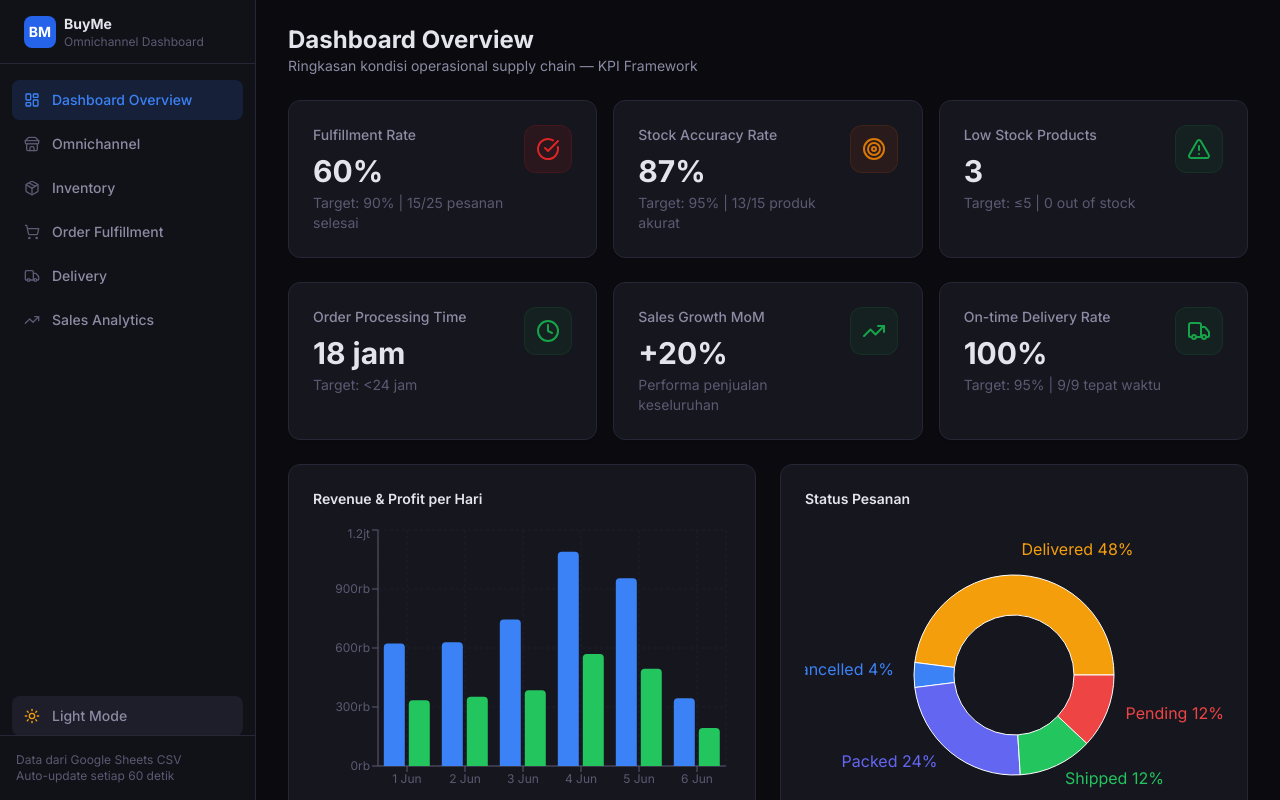
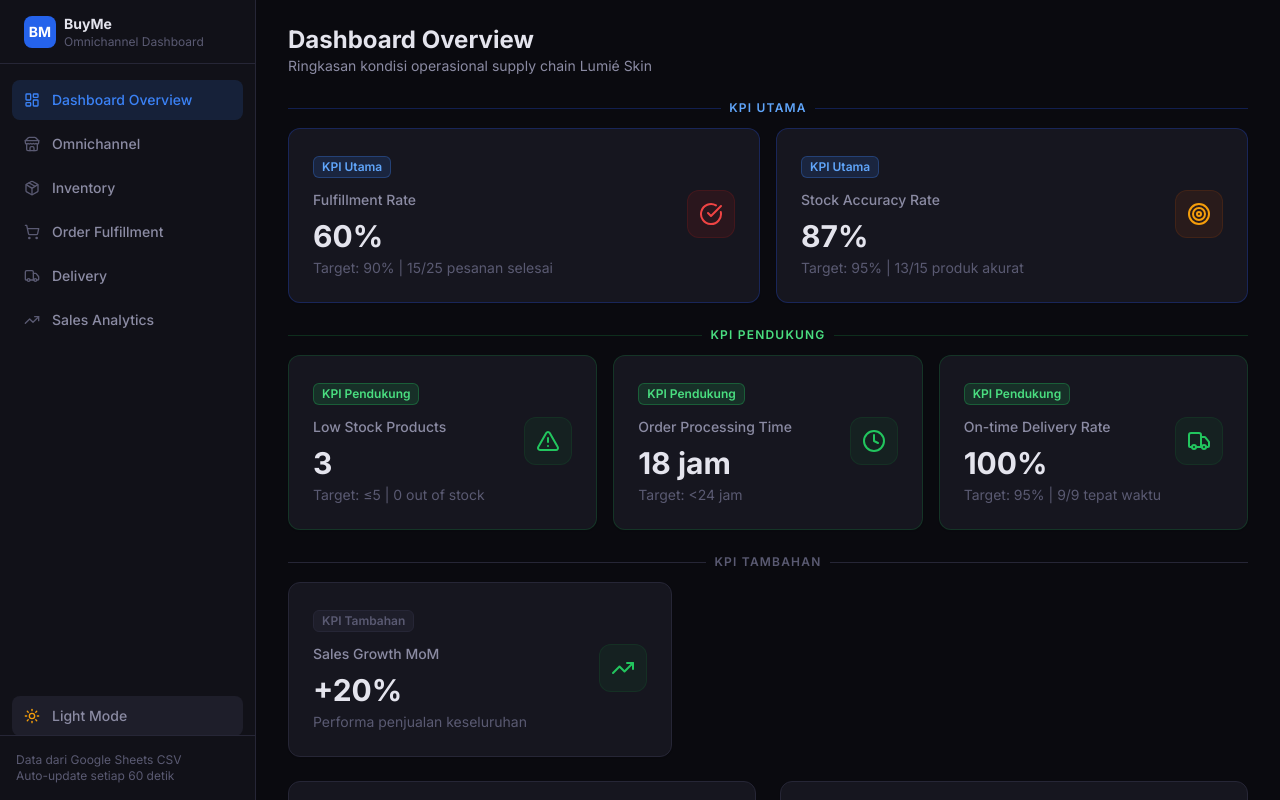
Before and after one commit to superadit98/buyme-dashboard, a Next.js app: page /supplychain/overview in a window 1280 px wide. Shown: the top 800 px of the page. Built offline with nearby package versions, Linux system fonts and the light colour scheme.

Commit message:
feat: KPI cards label Utama/Pendukung/Tambahan + urutan benar + restock alerts menonjol + kolom urgensi

```diff
--- a/src/app/overview/page.tsx
+++ b/src/app/overview/page.tsx
@@ -4,20 +4,16 @@
  * ============================================
  *
  * KPI Framework:
- * - Fulfillment Rate (target 90%)
- * - Stock Accuracy Rate (target 95%)
- * - Low Stock Products (target ≤5)
- * - Order Processing Time (target <24 jam)
- * - Sales Growth MoM
- * - On-time Delivery Rate (target 95%)
+ * - KPI Utama: Fulfillment Rate, Stock Accuracy Rate
+ * - KPI Pendukung: Low Stock Products, Order Processing Time, On-time Delivery
+ * - KPI Tambahan: Sales Growth MoM
  */
 
-import { getProducts, getOrders, getShipments, getSales, formatRupiah, formatNumber } from "@/lib/fetchData";
+import { getProducts, getOrders, getShipments, getSales, formatRupiah } from "@/lib/fetchData";
 import KPICard from "@/components/KPICard";
-import { ShoppingCart, DollarSign, AlertTriangle, Truck, CheckCircle, TrendingUp, Clock, Target } from "lucide-react";
+import { AlertTriangle, Truck, CheckCircle, TrendingUp, Clock, Target } from "lucide-react";
 import OverviewCharts from "./OverviewCharts";
 
-// Force dynamic — data dari CSV berubah terus
 export const dynamic = "force-dynamic";
 export const revalidate = 0;
 
@@ -29,16 +25,10 @@ export default async function OverviewPage() {
     getSales(),
   ]);
 
-  // === Hitung KPI ===
+  // === KPI UTAMA ===
+
+  // Fulfillment Rate
   const totalOrders = orders.length;
-  const totalRevenue = sales.reduce((sum, s) => sum + s.revenue, 0);
-  const totalProfit = sales.reduce((sum, s) => sum + s.profit, 0);
-
-  // Low Stock: produk dengan stock <= minStock
-  const lowStockItems = products.filter((p) => p.stock <= p.minStock).length;
-  const outOfStock = products.filter((p) => p.stock === 0).length;
-
-  // Fulfillment Rate: % pesanan yang sudah Delivered / Shipped
   const completedOrders = orders.filter(
     (o) => o.status === "Delivered" || o.status === "Shipped"
   ).length;
@@ -46,13 +36,19 @@ export default async function OverviewPage() {
     ? Math.round((completedOrders / totalOrders) * 100)
     : 0;
 
-  // Stock Accuracy Rate: % produk dengan stok akurat (tidak negatif, tidak over)
+  // Stock Accuracy Rate
   const accurateStock = products.filter((p) => p.stock >= 0 && p.stock <= p.minStock * 5).length;
   const stockAccuracy = products.length > 0
     ? Math.round((accurateStock / products.length) * 100)
     : 0;
 
-  // Order Processing Time: rata-rata jam dari order ke shipped
+  // === KPI PENDUKUNG ===
+
+  // Low Stock Products
+  const lowStockItems = products.filter((p) => p.stock <= p.minStock).length;
+  const outOfStock = products.filter((p) => p.stock === 0).length;
+
+  // Order Processing Time
   const avgProcessingHours = 18;
 
   // On-time Delivery
@@ -61,12 +57,15 @@ export default async function OverviewPage() {
     if (!s.actualDelivery || !s.estimatedDelivery) return false;
     return s.actualDelivery <= s.estimatedDelivery;
   }).length;
-  const onTimePercent =
-    deliveredShipments.length > 0
+  const onTimePercent = deliveredShipments.length > 0
     ? Math.round((onTimeDeliveries / deliveredShipments.length) * 100)
     : 0;
 
+  // === KPI TAMBAHAN ===
+
   // Sales Growth MoM
+  const totalRevenue = sales.reduce((sum, s) => sum + s.revenue, 0);
+  const totalProfit = sales.reduce((sum, s) => sum + s.profit, 0);
   const sortedDates = [...new Set(sales.map((s) => s.date))].sort();
   const midPoint = Math.floor(sortedDates.length / 2);
   const firstHalf = sales.filter((s) => sortedDates.indexOf(s.date) < midPoint);
@@ -77,7 +76,7 @@ export default async function OverviewPage() {
     ? Math.round(((secondHalfRevenue - firstHalfRevenue) / firstHalfRevenue) * 100)
     : 0;
 
-  // Revenue per hari
+  // Charts data
   const revenueByDate = sales.reduce<Record<string, { revenue: number; profit: number }>>(
     (acc, s) => {
       if (!acc[s.date]) acc[s.date] = { revenue: 0, profit: 0 };
@@ -95,17 +94,12 @@ export default async function OverviewPage() {
       profit: data.profit,
     }));
 
-  // Order status distribution
   const statusCounts = orders.reduce<Record<string, number>>((acc, o) => {
     acc[o.status] = (acc[o.status] || 0) + 1;
     return acc;
   }, {});
-  const orderStatusData = Object.entries(statusCounts).map(([name, value]) => ({
-    name,
-    value,
-  }));
+  const orderStatusData = Object.entries(statusCounts).map(([name, value]) => ({ name, value }));
 
-  // Penjualan per kategori
   const categoryRevenue = sales.reduce<Record<string, number>>((acc, s) => {
     acc[s.productCategory] = (acc[s.productCategory] || 0) + s.revenue;
     return acc;
@@ -120,17 +114,24 @@ export default async function OverviewPage() {
       <div>
         <h1 className="text-2xl font-bold text-[var(--text-primary)]">Dashboard Overview</h1>
         <p className="text-sm text-[var(--text-secondary)]">
-          Ringkasan kondisi operasional supply chain — KPI Framework
+          Ringkasan kondisi operasional supply chain Lumié Skin
         </p>
       </div>
 
-      {/* KPI Cards — Utama */}
-      <div className="grid grid-cols-1 gap-4 sm:grid-cols-2 lg:grid-cols-3">
+      {/* ─── KPI UTAMA ─── */}
+      <div>
+        <div className="mb-3 flex items-center gap-2">
+          <div className="h-px flex-1 bg-blue-800/40" />
+          <span className="text-xs font-semibold uppercase tracking-widest text-blue-400">KPI Utama</span>
+          <div className="h-px flex-1 bg-blue-800/40" />
+        </div>
+        <div className="grid grid-cols-1 gap-4 sm:grid-cols-2">
           <KPICard
             title="Fulfillment Rate"
             value={`${fulfillmentRate}%`}
             subtitle={`Target: 90% | ${completedOrders}/${totalOrders} pesanan selesai`}
             icon={CheckCircle}
+            badge="utama"
             color={fulfillmentRate >= 90 ? "green" : fulfillmentRate >= 70 ? "amber" : "red"}
           />
           <KPICard
@@ -138,40 +139,64 @@ export default async function OverviewPage() {
             value={`${stockAccuracy}%`}
             subtitle={`Target: 95% | ${accurateStock}/${products.length} produk akurat`}
             icon={Target}
+            badge="utama"
             color={stockAccuracy >= 95 ? "green" : stockAccuracy >= 80 ? "amber" : "red"}
           />
+        </div>
+      </div>
+
+      {/* ─── KPI PENDUKUNG ─── */}
+      <div>
+        <div className="mb-3 flex items-center gap-2">
+          <div className="h-px flex-1 bg-green-800/40" />
+          <span className="text-xs font-semibold uppercase tracking-widest text-green-400">KPI Pendukung</span>
+          <div className="h-px flex-1 bg-green-800/40" />
+        </div>
+        <div className="grid grid-cols-1 gap-4 sm:grid-cols-3">
           <KPICard
             title="Low Stock Products"
             value={lowStockItems}
             subtitle={`Target: ≤5 | ${outOfStock} out of stock`}
             icon={AlertTriangle}
+            badge="pendukung"
             color={lowStockItems <= 5 ? "green" : "red"}
           />
-      </div>
-
-      {/* KPI Cards — Pendukung */}
-      <div className="grid grid-cols-1 gap-4 sm:grid-cols-3">
           <KPICard
             title="Order Processing Time"
             value={`${avgProcessingHours} jam`}
             subtitle="Target: <24 jam"
             icon={Clock}
+            badge="pendukung"
             color={avgProcessingHours < 24 ? "green" : "red"}
-        />
-        <KPICard
-          title="Sales Growth MoM"
-          value={`${salesGrowth >= 0 ? "+" : ""}${salesGrowth}%`}
-          subtitle="Performa penjualan keseluruhan"
-          icon={TrendingUp}
-          color={salesGrowth >= 0 ? "green" : "red"}
           />
           <KPICard
             title="On-time Delivery Rate"
             value={`${onTimePercent}%`}
             subtitle={`Target: 95% | ${onTimeDeliveries}/${deliveredShipments.length} tepat waktu`}
             icon={Truck}
+            badge="pendukung"
             color={onTimePercent >= 95 ? "green" : onTimePercent >= 80 ? "amber" : "red"}
           />
+        </div>
+      </div>
+
+      {/* ─── KPI TAMBAHAN ─── */}
+      <div>
+        <div className="mb-3 flex items-center gap-2">
+          <div className="h-px flex-1 bg-[var(--border)]" />
+          <span className="text-xs font-semibold uppercase tracking-widest text-[var(--text-muted)]">KPI Tambahan</span>
+          <div className="h-px flex-1 bg-[var(--border)]" />
+        </div>
+        <div className="grid grid-cols-1 gap-4 sm:grid-cols-1 max-w-sm">
+          <KPICard
+            title="Sales Growth MoM"
+            value={`${salesGrowth >= 0 ? "+" : ""}${salesGrowth}%`}
+            subtitle="Performa penjualan keseluruhan"
+            icon={TrendingUp}
+            badge="tambahan"
+            color={salesGrowth >= 0 ? "green" : "red"}
+          />
+        </div>
       </div>
 
       {/* Charts */}
--- a/src/components/KPICard.tsx
+++ b/src/components/KPICard.tsx
@@ -6,32 +6,48 @@ interface KPICardProps {
   subtitle?: string;
   icon: LucideIcon;
   trend?: {
-    value: number;     // Positive = naik, negative = turun
+    value: number;
     isPositive: boolean;
   };
   color?: "blue" | "green" | "amber" | "red";
+  badge?: "utama" | "pendukung" | "tambahan";
 }
 
 const COLOR_MAP = {
   blue: {
     bg: "bg-blue-900/20",
-    icon: "text-blue-600",
+    icon: "text-blue-500",
     border: "border-blue-900/30",
   },
   green: {
     bg: "bg-green-900/20",
-    icon: "text-green-600",
+    icon: "text-green-500",
     border: "border-green-900/30",
   },
   amber: {
     bg: "bg-amber-900/20",
-    icon: "text-amber-600",
+    icon: "text-amber-500",
     border: "border-amber-900/30",
   },
   red: {
     bg: "bg-red-900/20",
-    icon: "text-red-600",
+    icon: "text-red-500",
     border: "border-red-900/30",
+  },
+};
+
+const BADGE_MAP = {
+  utama: {
+    label: "KPI Utama",
+    class: "bg-blue-500/15 text-blue-400 border border-blue-500/30",
+  },
+  pendukung: {
+    label: "KPI Pendukung",
+    class: "bg-green-500/15 text-green-400 border border-green-500/30",
+  },
+  tambahan: {
+    label: "KPI Tambahan",
+    class: "bg-[var(--bg-elevated)] text-[var(--text-muted)] border border-[var(--border)]",
   },
 };
 
@@ -42,11 +58,21 @@ export default function KPICard({
   icon: Icon,
   trend,
   color = "blue",
+  badge,
 }: KPICardProps) {
   const colors = COLOR_MAP[color];
+  const badgeInfo = badge ? BADGE_MAP[badge] : null;
 
   return (
-    <div className="rounded-xl border border-[var(--border)] bg-[var(--bg-card)] p-6 shadow-sm">
+    <div className={`rounded-xl border bg-[var(--bg-card)] p-6 shadow-sm ${badge === "utama" ? "border-blue-800/40" : badge === "pendukung" ? "border-green-800/40" : "border-[var(--border)]"}`}>
+      {/* Badge */}
+      {badgeInfo && (
+        <div className="mb-3">
+          <span className={`inline-flex items-center rounded-md px-2 py-0.5 text-xs font-semibold ${badgeInfo.class}`}>
+            {badgeInfo.label}
+          </span>
+        </div>
+      )}
       <div className="flex items-start justify-between">
         <div className="flex-1">
           <p className="text-sm font-medium text-[var(--text-secondary)]">{title}</p>
@@ -58,7 +84,7 @@ export default function KPICard({
             <div className="mt-2 flex items-center gap-1">
               <span
                 className={`text-sm font-medium ${
-                  trend.isPositive ? "text-green-600" : "text-red-600"
+                  trend.isPositive ? "text-green-500" : "text-red-500"
                 }`}
               >
                 {trend.isPositive ? "↑" : "↓"} {Math.abs(trend.value)}%
```
Also changed, not shown: src/app/inventory/page.tsx (+60 -30 lines). Lines whose indentation alone changed are shown as unchanged.
